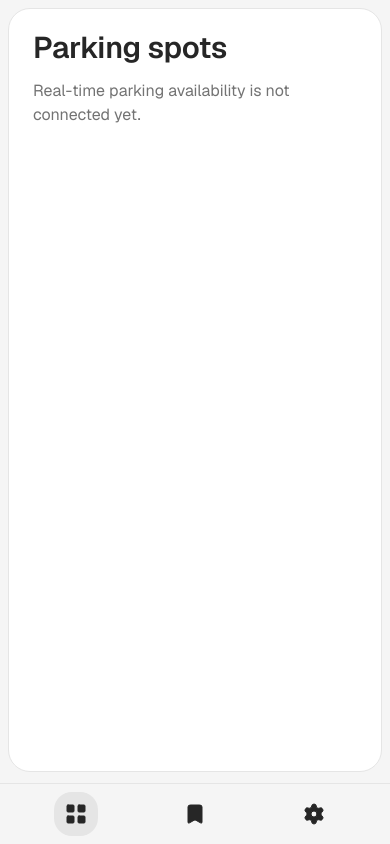
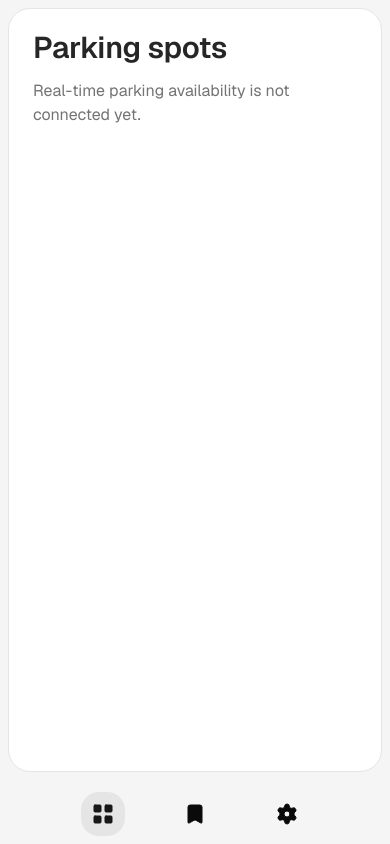
Before and after one commit to CEDT-Personal-PrameKung/iot-final-project, a Next.js app in the folder frontend/: page /home in a window 390 px wide. Built offline with nearby package versions, Linux system fonts and the light colour scheme.

Commit message:
refactor(frontend): use sidebar for mobile nav
- Compose the bottom navigation with sidebar components
- Center navigation buttons with consistent spacing

```diff
--- a/frontend/src/components/shared/app-shell.tsx
+++ b/frontend/src/components/shared/app-shell.tsx
@@ -11,7 +11,6 @@ import {
   SidebarMenuItem,
   SidebarProvider,
 } from "@/components/ui/sidebar";
-import { cn } from "@/lib/utils";
 
 const navigationItems = [
   { label: "Parking", href: "/home", icon: LayoutGrid },
@@ -52,24 +51,23 @@ export function AppShell({ activePath, children }: AppShellProps) {
         </SidebarContent>
       </Sidebar>
 
-      <nav aria-label="Main navigation" className="fixed inset-x-0 bottom-0 z-10 flex justify-center border-t border-[#e5e5e5] bg-[#f5f5f5] px-4 pt-2 pb-[calc(0.5rem+env(safe-area-inset-bottom))] md:hidden">
-        <div className="flex w-full max-w-sm items-center justify-around">
-          {navigationItems.map(({ label, href, icon: Icon }) => (
-            <Link
-              key={href}
-              href={href}
-              aria-label={label}
-              aria-current={activePath === href ? "page" : undefined}
-              className={cn(
-                "flex size-11 items-center justify-center rounded-2xl transition-colors hover:bg-neutral-300 focus-visible:outline-2 focus-visible:outline-offset-2 focus-visible:outline-neutral-500",
-                activePath === href && "bg-[#e5e5e5]",
-              )}
-            >
-              <Icon className="size-6 fill-current [&_circle]:fill-[#f5f5f5]" strokeWidth={1} aria-hidden="true" />
-            </Link>
-          ))}
-        </div>
-      </nav>
+      <Sidebar collapsible="none" className="fixed inset-x-0 bottom-0 z-10 h-auto w-full items-center bg-[#f5f5f5] px-4 pb-[calc(0.5rem+env(safe-area-inset-bottom))] md:hidden">
+        <nav aria-label="Main navigation" className="w-full max-w-sm">
+          <SidebarMenu className="flex-row items-center justify-center gap-12">
+            {navigationItems.map(({ label, href, icon: Icon }) => (
+              <SidebarMenuItem key={href}>
+                <SidebarMenuButton
+                  render={<Link href={href} aria-label={label} aria-current={activePath === href ? "page" : undefined} />}
+                  isActive={activePath === href}
+                  className="size-11 justify-center rounded-2xl p-0 hover:bg-neutral-300 data-active:bg-[#e5e5e5] [&_svg]:size-6"
+                >
+                  <Icon className="fill-current [&_circle]:fill-[#f5f5f5]" strokeWidth={1} aria-hidden="true" />
+                </SidebarMenuButton>
+              </SidebarMenuItem>
+            ))}
+          </SidebarMenu>
+        </nav>
+      </Sidebar>
 
       <SidebarInset className="min-h-[calc(100vh-5rem-env(safe-area-inset-bottom))] min-w-0 rounded-3xl border border-[#e5e5e5] bg-white p-6 sm:p-8 md:min-h-[calc(100vh-1rem)]">
         {children}
```
